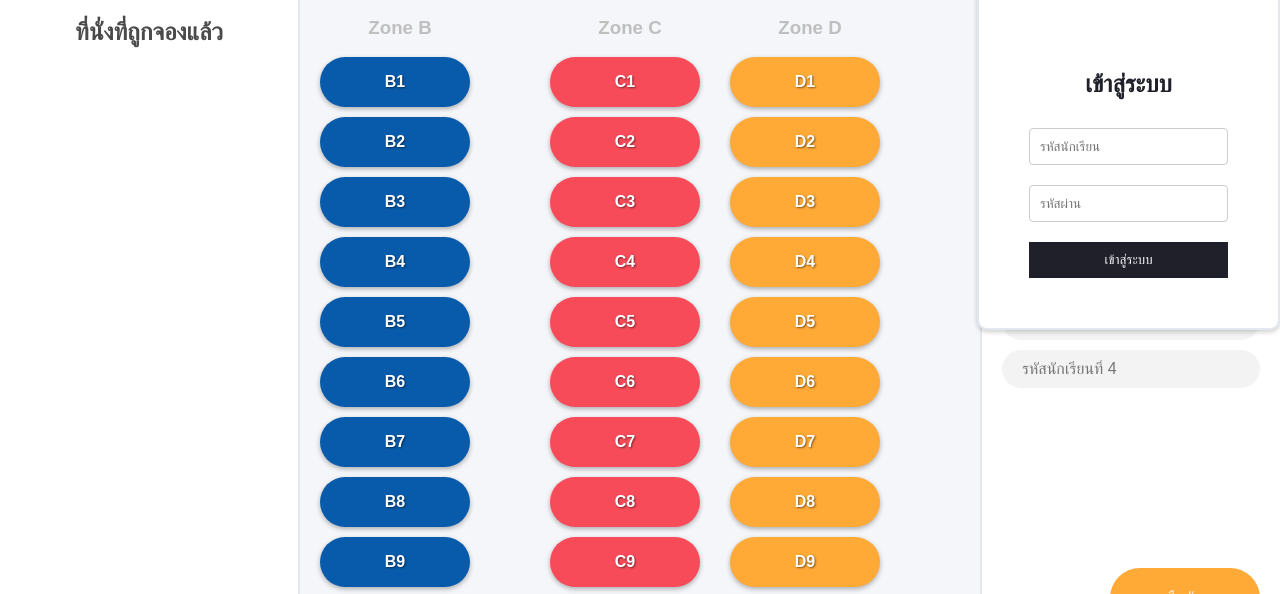
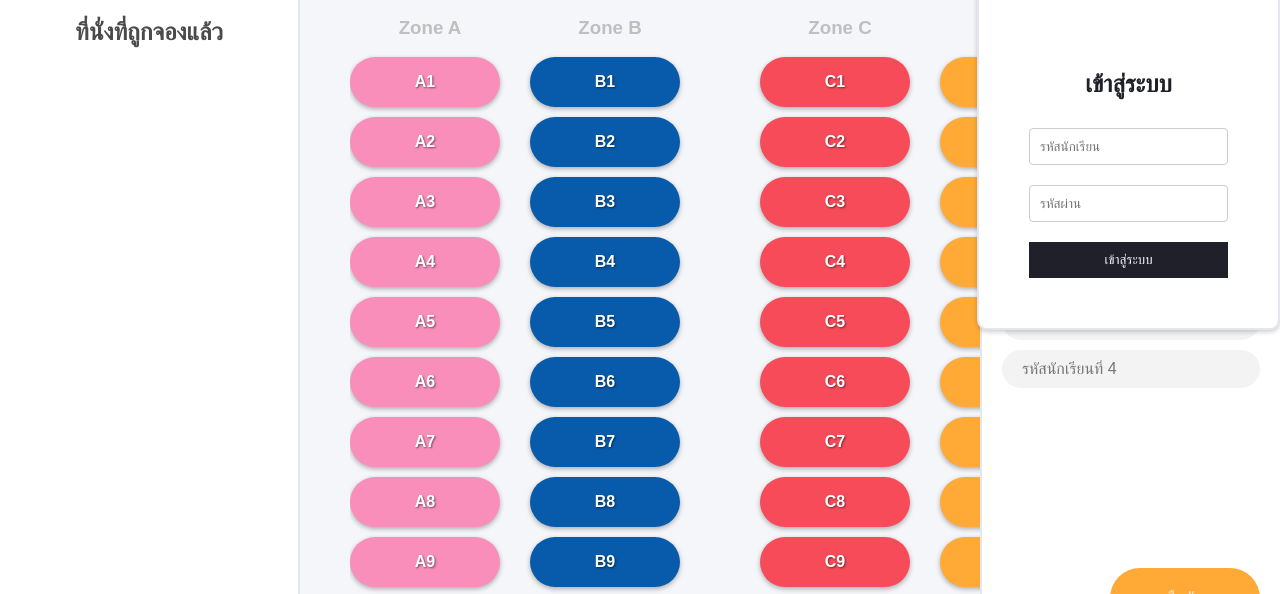
Before and after one commit to munichPMN/cafeteria-reservation-system, a plain HTML site: page index.html in a window 1280 px wide. Shown: the part 152-746 px from the top of the page. Drawn offline with Linux system fonts and the light colour scheme; a web font is replaced by a local one.

Commit message:
Update style.css

```diff
--- a/style.css
+++ b/style.css
@@ -79,12 +79,17 @@ body {
 
 .content {
     display: flex;
+    overflow-x: auto;
     max-width: 1000px;
     margin: 150px auto 20px;
+    margin-left: 350px;
+    margin-right: 300px;
 }
 
 .seat-map {
     display: flex;
+    margin-right: 100px;
+
     flex-direction: column;
     align-items: center;
     justify-content: flex-start;
```
